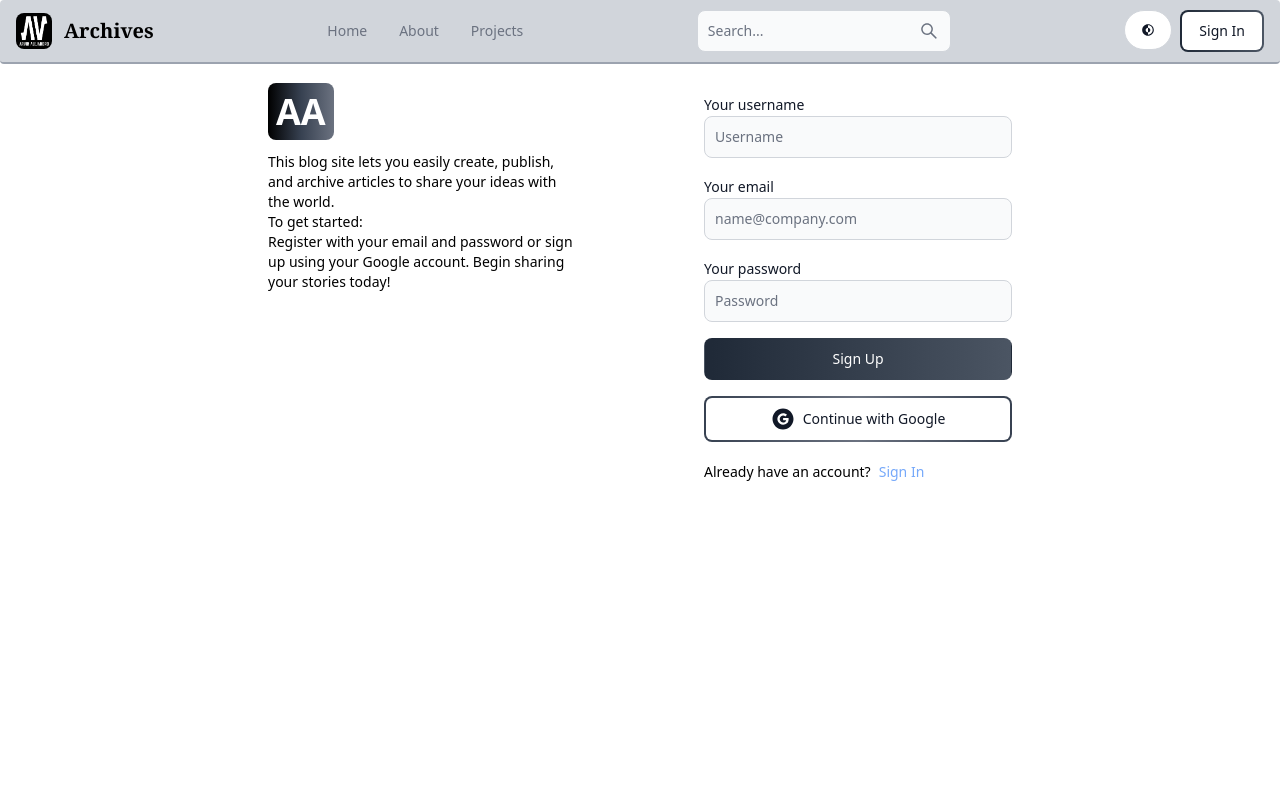
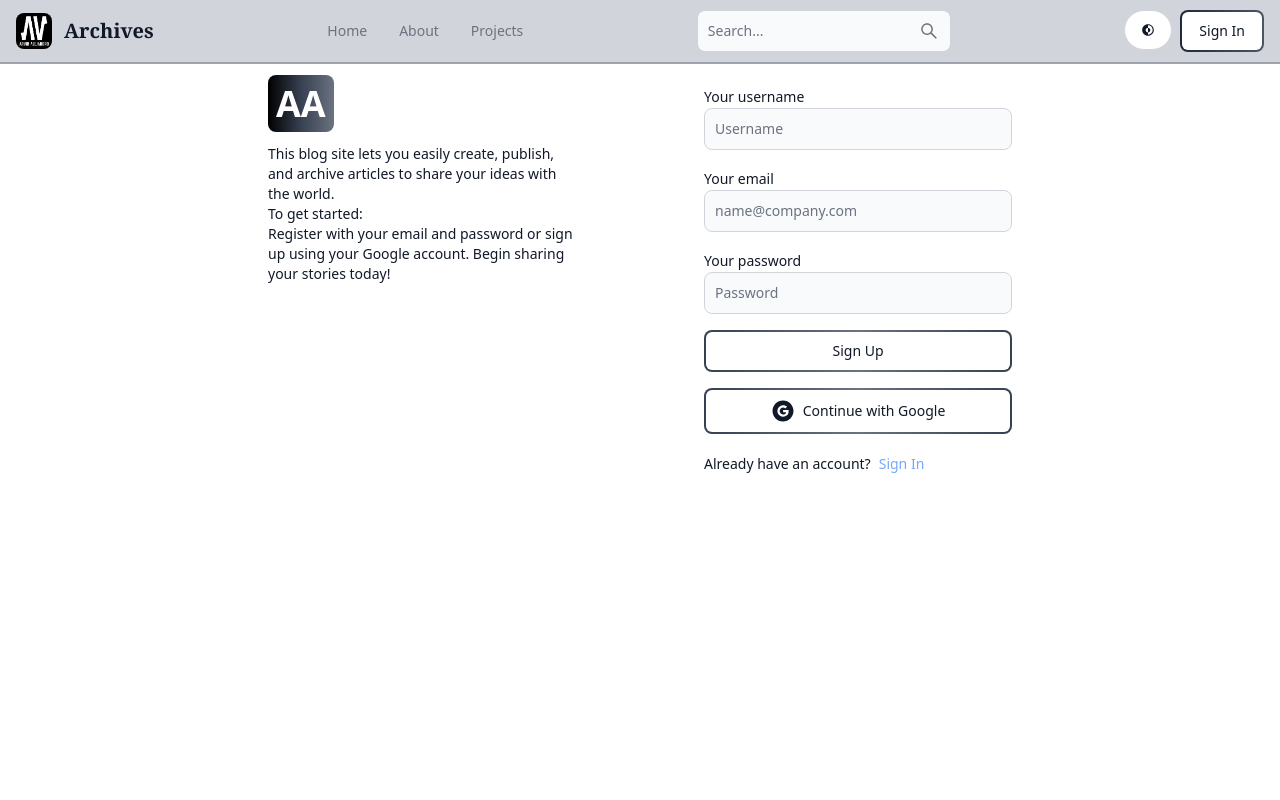
Before and after one commit to arvinalejandro/blog-app, a React (Vite) app in the folder client/: page /sign-up in a window 1280 px wide. Shown: the top 800 px of the page. Built offline with nearby package versions, Linux system fonts and the light colour scheme; no server answers.

Commit message:
complete dark mode toggle functionality

```diff
--- a/client/src/components/Header.jsx
+++ b/client/src/components/Header.jsx
@@ -1,17 +1,20 @@
 import { Button, Navbar, TextInput, Dropdown, Avatar } from 'flowbite-react';
 import { Link, useLocation } from 'react-router-dom';
 import { AiOutlineSearch } from 'react-icons/ai';
-import { CgDarkMode } from 'react-icons/cg';
+import { CgDarkMode, CgSun } from 'react-icons/cg';
 import logo from '../assets/arvin_logo.png';
-import { useSelector } from 'react-redux';
+import { useSelector, useDispatch } from 'react-redux';
+import { toggleTheme } from '../redux/theme/themeSlice';
 
 export default function Header() {
   const path = useLocation().pathname;
+  const dispatch = useDispatch();
   const { currentUser } = useSelector((state) => state.user);
+  const { theme } = useSelector((state) => state.theme);
   const activeNav = 'text-gray-800 hover:text-gray-800';
   const inActiveNav = 'text-gray-500 hover:text-gray-800';
   return (
-    <Navbar className='border-b-2 border-gray-400 rounded bg-gray-300 fixed w-full top-0 left-0 z-50'>
+    <Navbar className='border-b-2 border-gray-400 rounded-t-none bg-gray-300 fixed w-full top-0 left-0 z-50'>
       <Navbar.Brand as={Link} href='/'>
         <img src={logo} className='mr-3 h-9 w-9 rounded-lg' alt='Arvin Logo' />
         <span className='self-center whitespace-nowrap text-xl font-serif font-semibold dark:text-white'>
@@ -34,8 +37,11 @@ export default function Header() {
           className='w-12 h-10 hidden sm:inline text-xl p-0'
           pill
           color='light'
+          onClick={() => {
+            dispatch(toggleTheme());
+          }}
         >
-          <CgDarkMode />
+          {theme === 'dark' ? <CgSun /> : <CgDarkMode />}
         </Button>
         {currentUser ? (
           <Dropdown
--- /dev/null
+++ b/client/src/components/ThemeProvider.jsx
@@ -0,0 +1,13 @@
+import { useSelector } from 'react-redux';
+
+// eslint-disable-next-line react/prop-types
+export default function ThemeProvider({ children }) {
+  const { theme } = useSelector((state) => state.theme);
+  return (
+    <div className={theme}>
+      <div className='bg-white text-gray-900 dark:text-gray-200 dark:bg-gray-900 min-h-screen'>
+        {children}
+      </div>
+    </div>
+  );
+}
--- a/client/src/main.jsx
+++ b/client/src/main.jsx
@@ -4,11 +4,14 @@ import App from './App.jsx';
 import { store, persistor } from './redux/store.js';
 import { Provider } from 'react-redux';
 import { PersistGate } from 'redux-persist/integration/react';
+import ThemeProvider from './components/ThemeProvider.jsx';
 
 createRoot(document.getElementById('root')).render(
   <PersistGate persistor={persistor}>
     <Provider store={store}>
-      <App />
+      <ThemeProvider>
+        <App />
+      </ThemeProvider>
     </Provider>
   </PersistGate>
 );
--- a/client/src/pages/SignIn.jsx
+++ b/client/src/pages/SignIn.jsx
@@ -44,7 +44,7 @@ const SignIn = () => {
   };
 
   return (
-    <div className='min-h-screen mt-20'>
+    <div className='min-h-screen mt-16 pt-2'>
       <div className='flex p-3 max-w-3xl mx-auto flex-col md:flex-row md:items-center gap-32'>
         {/*Left*/}
         <div className='flex-1 self-start'>
@@ -83,9 +83,10 @@ const SignIn = () => {
               />
             </div>
             <Button
-              className='bg-gradient-to-r from-gray-800 to-gray-600'
+              className='bg-gradient-to-r from-gray-700 via-gray-500 to-gray-700'
               type='submit'
               disabled={loading}
+              outline
             >
               {loading ? (
                 <>
--- a/client/src/pages/SignUp.jsx
+++ b/client/src/pages/SignUp.jsx
@@ -40,7 +40,7 @@ const SignUp = () => {
   };
 
   return (
-    <div className='min-h-screen mt-20'>
+    <div className='min-h-screen mt-16 pt-2'>
       <div className='flex p-3 max-w-3xl mx-auto flex-col md:flex-row md:items-center gap-32'>
         {/*Left*/}
         <div className='flex-1 self-start'>
@@ -88,9 +88,10 @@ const SignUp = () => {
               />
             </div>
             <Button
-              className='bg-gradient-to-r from-gray-800 to-gray-600'
+              className='bg-gradient-to-r from-gray-700 via-gray-500 to-gray-700'
               type='submit'
               disabled={loading}
+              outline
             >
               {loading ? (
                 <>
--- a/client/src/redux/store.js
+++ b/client/src/redux/store.js
@@ -1,10 +1,12 @@
 import { configureStore, combineReducers } from '@reduxjs/toolkit';
 import userReducer from './user/userSlice';
+import themeReducer from './theme/themeSlice';
 import { persistReducer, persistStore } from 'redux-persist';
 import storage from 'redux-persist/lib/storage';
 
 const rootReducer = combineReducers({
   user: userReducer,
+  theme: themeReducer,
 });
 
 const persistConfig = {
--- /dev/null
+++ b/client/src/redux/theme/themeSlice.js
@@ -0,0 +1,19 @@
+import { createSlice } from '@reduxjs/toolkit';
+
+const initialState = {
+  theme: 'light',
+};
+
+const themeSlice = createSlice({
+  name: 'theme',
+  initialState,
+  reducers: {
+    toggleTheme: (state) => {
+      state.theme = state.theme === 'light' ? 'dark' : 'light';
+    },
+  },
+});
+
+export const { toggleTheme } = themeSlice.actions;
+
+export default themeSlice.reducer;
```
